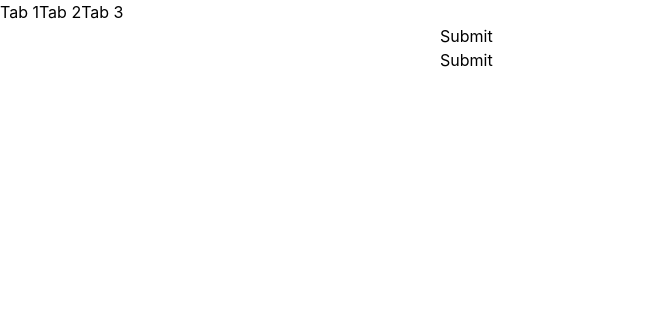
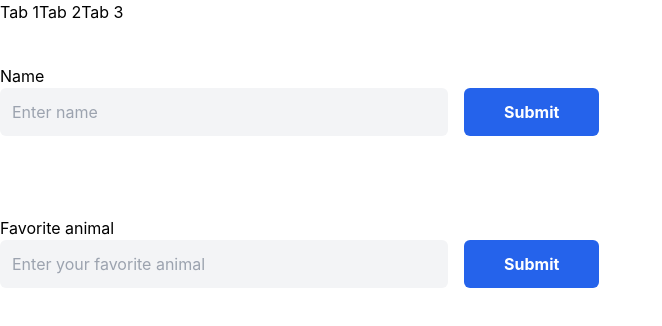
Before and after one commit to opatajoshua/bizbizshare_challenge, a React (Create React App) app: page / in a window 1280 px wide. Shown: the top 326 px of the page, without its empty margins (0-662 px from the left). Built offline with nearby package versions, Linux system fonts and the light colour scheme.

Commit message:
styles section 1

```diff
--- a/src/containers/Section1.tsx
+++ b/src/containers/Section1.tsx
@@ -1,12 +1,12 @@
 import { useState } from "react";
 
-interface Section1Props{
-  onNewName: (name:string) => void,
-  onNewAnimal: (animal:string) => void
+interface Section1Props {
+  onNewName: (name: string) => void,
+  onNewAnimal: (animal: string) => void
 }
 
 /** Section1 container */
-function Section1({onNewName, onNewAnimal}: Section1Props) {
+function Section1({ onNewName, onNewAnimal }: Section1Props) {
   const [name, setName] = useState<string>('');
   const [favAnimal, setFavAnimal] = useState<string>('');
 
@@ -23,17 +23,25 @@ function Section1({onNewName, onNewAnimal}: Section1Props) {
   }
 
   return (
-    <div className="container max-w-4xl mx-auto lg:px-0 px-6 pb-28">
+    <div className="">
       {/* form 1 */}
-      <form onSubmit={submitName}>
-        <input required type="text" value={name} onInput={(e)=>setName((e.target as any).value)}/>
-        <button type="submit">Submit</button>
+      <form onSubmit={submitName} className="flex flex-col  py-10">
+        <label htmlFor="nameInput" className="w-full">Name</label>
+        <div className="flex flex-wrap">
+          <input id="nameInput" placeholder="Enter name" required type="text" value={name} onInput={(e) => setName((e.target as any).value)}
+              className="bg-gray-100 rounded-md h-12 px-3 flex-1 max-w-md  mr-0 md:mr-4" />
+          <button type="submit" className="h-12 bg-blue-600 text-white font-bold rounded-md px-10 hover:bg-opacity-90 w-full md:w-auto mt-4 md:mt-0">Submit</button>
+        </div>
       </form>
 
       {/* form 2 */}
-      <form onSubmit={submitFavAnimal}>
-        <input required type="text" value={favAnimal}  onInput={(e)=>setFavAnimal((e.target as any).value)}/>
-        <button type="submit">Submit</button>
+      <form onSubmit={submitFavAnimal} className="flex flex-col  py-10">
+        <label htmlFor="favAnimalInput" className="w-full">Favorite animal</label>
+        <div className="flex flex-wrap">
+          <input id="favAnimalInput" placeholder="Enter your favorite animal" required type="text" value={favAnimal} onInput={(e) => setFavAnimal((e.target as any).value)}
+          className="bg-gray-100 rounded-md h-12 px-3 flex-1 max-w-md  mr-0 md:mr-4" />
+          <button type="submit" className="h-12 bg-blue-600 text-white font-bold rounded-md px-10 hover:bg-opacity-90 w-full md:w-auto mt-4 md:mt-0">Submit</button>
+        </div>
       </form>
     </div>
   );
```
